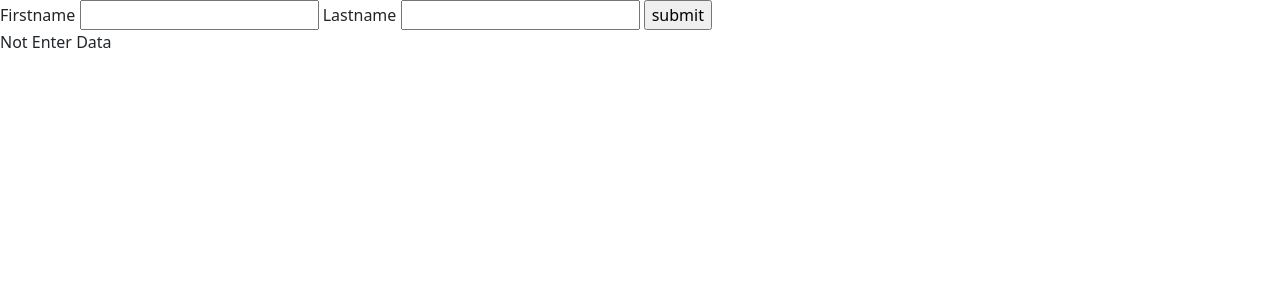
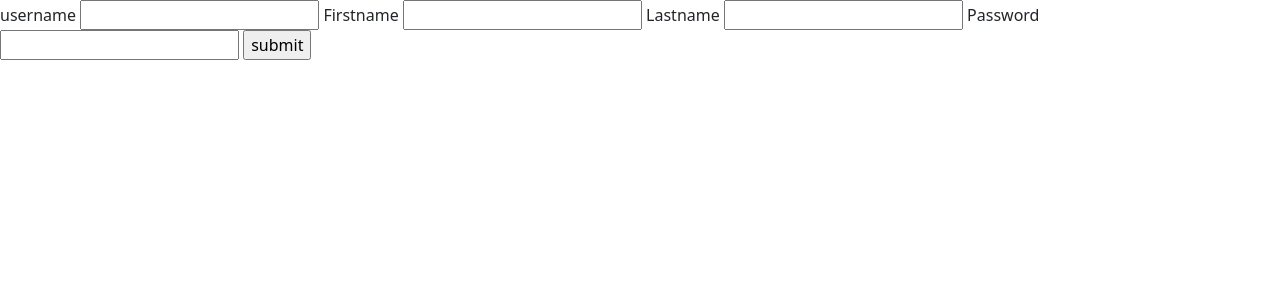
Before and after one commit to oksoimcodingnow/flask_test, a Flask app: template templates/form_post.html in a window 1280 px wide. Shown: the top 300 px of the page. Run offline with Flask 2, Linux system fonts and the light colour scheme; the template is opened without the code that fills it, so the values that code supplies are empty.

Commit message:
add form_post

```diff
--- a/app.py
+++ b/app.py
@@ -1,4 +1,5 @@
-from flask import Flask, render_template, request
+from ast import Pass
+from flask import Flask, render_template, request, redirect
 from sql_con import get_db_connection
 
 
@@ -19,13 +20,13 @@ def formGET_index():
         if len(data) != 0:
             for k in data:
                 print(k[0], k[1], k[2], k[3])
-            print('req.args:'.len(request.args))
+            print('req.args:',len(request.args))
             if(len(request.args)!= 0):
                 Firstname = request.args.get('firstname')
                 Lastname = request.args.get('lastname')
                 conn = get_db_connection()
-                data = conn.execute('SELECT "id", "username", "firstname", "lastname"FROM user where firstname=? and lastname=?'\
-                    ,(Firstname,Lastname)).fettchall
+                data = conn.execute('SELECT "id", "username", "firstname", "lastname" FROM user where firstname=? and lastname=?'\
+                    ,(Firstname,Lastname)).fetchall()
                 conn.close()
                 print(data)
                 if data is None:
@@ -44,7 +45,7 @@ def formGET_index():
 def formPOST_index():
 
     if request.method == 'GET':
-        return render_template('form_post.html,data=data')
+        return render_template('form_post.html')
     elif request.method == 'POST':
         print(len(request.form))
         if len(request.form) != 0:
@@ -52,9 +53,17 @@ def formPOST_index():
                 print(key,value)
             Firstname = request.form.get('firstname')
             Lastname = request.form.get('lastname')
+            Username = request.form.get('username')
+            Password = request.form.get('password')
             print(Firstname)
             print(Lastname)
-            return render_template('form_post.html', data=[Firstname,Lastname])
+            print(Username)
+            print(Password)
+            conn = get_db_connection()
+            conn.execute('INSERT INTO user ("username","firstname","lastname","password") VALUES (?,?,?,?)',(Username,Firstname,Lastname,Password))
+            conn.commit()
+            conn.close()
+            return redirect("./form_get", code=302)
 
 
 
--- a/templates/form_post.html
+++ b/templates/form_post.html
@@ -9,31 +9,15 @@
 </head>
 <body>
     <form action="" method="post">
+        <label for="username_id">username</label>
+        <input type="text" name="username" id="username_id">
         <label for="firstname_id">Firstname</label>
         <input type="text" name="firstname" id="firstname_id">
         <label for="lastname_id">Lastname</label>
         <input type="text" name="lastname" id="lastname_id">
+        <label for="password_id">Password</label>
+        <input type="password" name="password" id="password_id">
         <input type="submit" value="submit">
     </form>
-    {% if data %}
-        <table class="table-primary">
-            <thead> class="table-primary">
-                <th>Firstname</th>
-                <th>Lastname</th>
-            </thead>
-            <tbody>
-                <tr>
-                    <td>{{ data[0] }}</td>
-                    <td>{{ data[1] }}</td>
-                </tr>
-            </tbody>
-        </table>
-    {% else %}
-        <p>Not Enter Data</p>
-    {% endif %}
-
-
-
-
 </body>
 </html>
```
Also changed, not shown: info.db.
